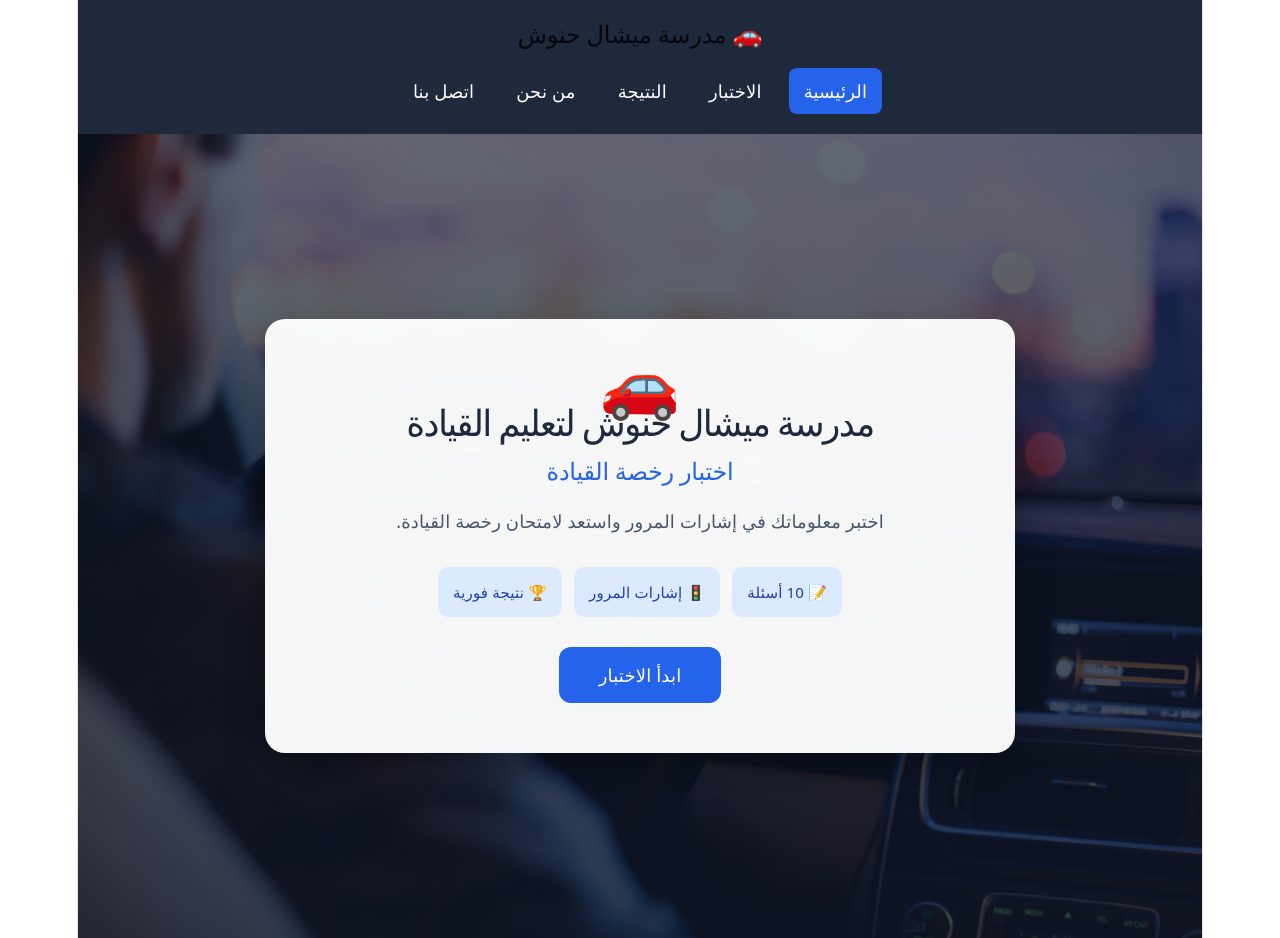
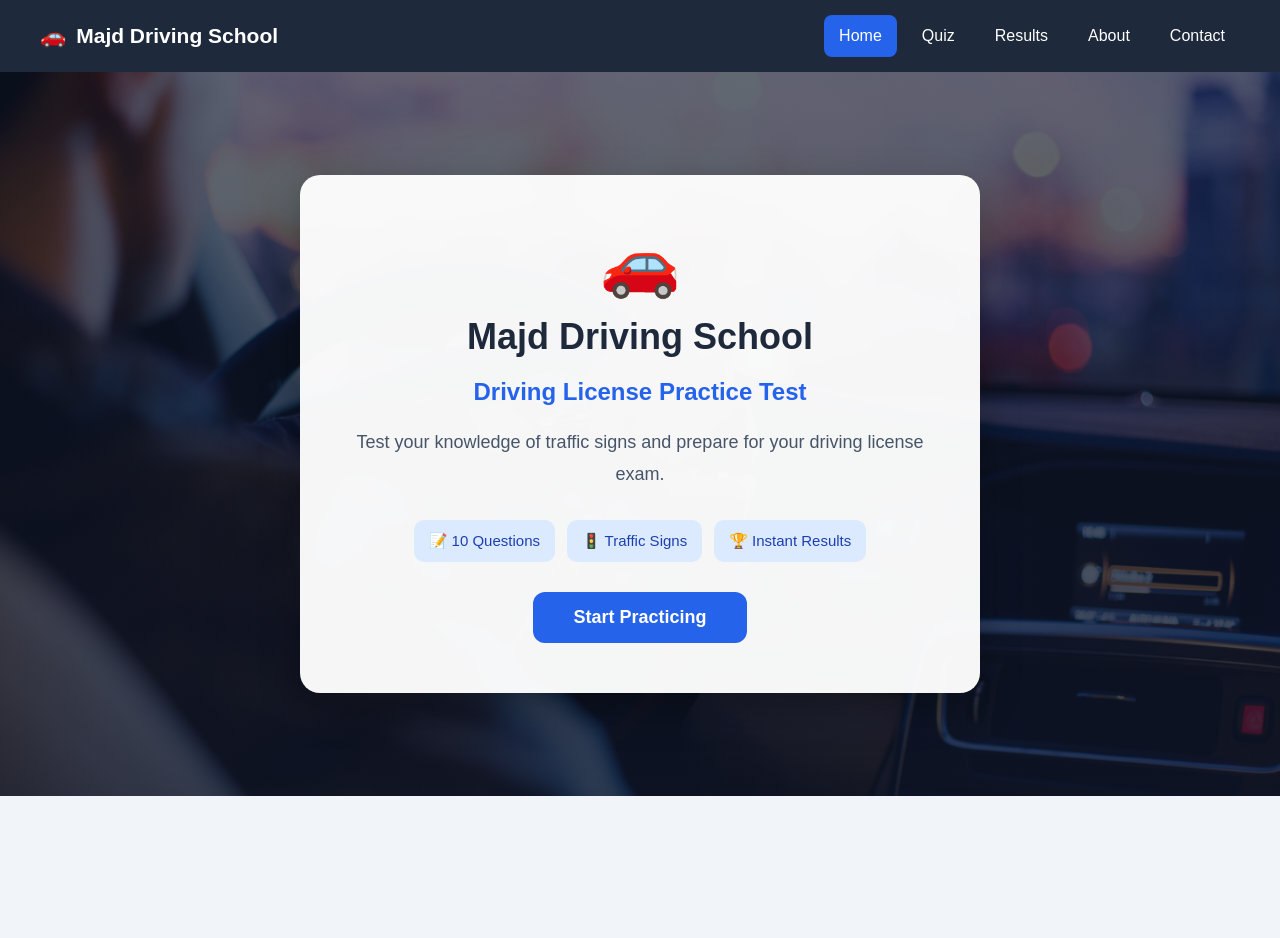
Before and after one commit to majdmouhamma1-rgb/majd-driving-schoolweb2, a React (Vite) app: page / in a window 1280 px wide. After the commit the page ends 800 px from the top, so only its background shows below. Built offline with nearby package versions, Linux system fonts and the light colour scheme.

Commit message:
Update website design

```diff
--- a/src/App.css
+++ b/src/App.css
@@ -1,52 +1,76 @@
 
-.header {
-  background: #1e293b;
-  color: white;
-  padding: 20px;
-  text-align: center;
+* {
+  box-sizing: border-box;
 }
 
-.header h2 {
-  margin: 0 0 20px;
+body {
+  margin: 0;
+  font-family: Arial, sans-serif;
+  background: #f1f5f9;
 }
 
-.header nav {
-  display: flex;
-  justify-content: center;
-  flex-wrap: wrap;
-  gap: 12px;
+.navbar {
+  background: #1e293b;
+  padding: 15px 25px;
 }
 
-.header nav a {
+.navbar-content {
+  max-width: 1200px;
+  margin: auto;
+  display: flex;
+  align-items: center;
+  justify-content: space-between;
+  gap: 20px;
+}
+
+.brand {
+  display: flex;
+  align-items: center;
+  gap: 10px;
   color: white;
   text-decoration: none;
-  padding: 10px 15px;
+  font-size: 21px;
+  font-weight: bold;
+  white-space: nowrap;
+}
+
+.brand span {
+  color: white;
+}
+
+.nav-links {
+  display: flex;
+  align-items: center;
+  gap: 10px;
+}
+
+.nav-links a {
+  color: white;
+  text-decoration: none;
+  padding: 12px 15px;
   border-radius: 8px;
 }
 
-.header nav a:hover {
+.nav-links a:hover {
   background: #334155;
 }
 
-.header nav a.active {
+.nav-links a.active {
   background: #2563eb;
+  color: white;
 }
 
-@media (max-width: 600px) {
-  .header {
-    padding: 15px 10px;
+@media (max-width: 800px) {
+  .navbar-content {
+    flex-direction: column;
   }
 
-  .header h2 {
-    font-size: 20px;
+  .nav-links {
+    justify-content: center;
+    flex-wrap: wrap;
   }
 
-  .header nav {
-    gap: 5px;
-  }
-
-  .header nav a {
-    font-size: 14px;
-    padding: 8px;
+  .nav-links a {
+    padding: 10px;
   }
 }
--- a/src/App.jsx
+++ b/src/App.jsx
@@ -10,16 +10,21 @@ import "./App.css";
 export default function App() {
   return (
     <>
-      <header className="header" dir="rtl">
-        <h2>🚗 مدرسة ميشال حنوش</h2>
+      <header className="navbar">
+        <div className="navbar-content">
+          <NavLink to="/" className="brand">
+            <span>🚗</span>
+            <span>Majd Driving School</span>
+          </NavLink>
 
-        <nav>
-          <NavLink to="/" end>الرئيسية</NavLink>
-          <NavLink to="/quiz">الاختبار</NavLink>
-          <NavLink to="/results">النتيجة</NavLink>
-          <NavLink to="/about">من نحن</NavLink>
-          <NavLink to="/contact">اتصل بنا</NavLink>
-        </nav>
+          <nav className="nav-links">
+            <NavLink to="/" end>Home</NavLink>
+            <NavLink to="/quiz">Quiz</NavLink>
+            <NavLink to="/results">Results</NavLink>
+            <NavLink to="/about">About</NavLink>
+            <NavLink to="/contact">Contact</NavLink>
+          </nav>
+        </div>
       </header>
 
       <Routes>
--- a/src/index.css
+++ b/src/index.css
@@ -1,111 +1,35 @@
-:root {
-  --text: #6b6375;
-  --text-h: #08060d;
-  --bg: #fff;
-  --border: #e5e4e7;
-  --code-bg: #f4f3ec;
-  --accent: #aa3bff;
-  --accent-bg: rgba(170, 59, 255, 0.1);
-  --accent-border: rgba(170, 59, 255, 0.5);
-  --social-bg: rgba(244, 243, 236, 0.5);
-  --shadow:
-    rgba(0, 0, 0, 0.1) 0 10px 15px -3px, rgba(0, 0, 0, 0.05) 0 4px 6px -2px;
 
-  --sans: system-ui, 'Segoe UI', Roboto, sans-serif;
-  --heading: system-ui, 'Segoe UI', Roboto, sans-serif;
-  --mono: ui-monospace, Consolas, monospace;
-
-  font: 18px/145% var(--sans);
-  letter-spacing: 0.18px;
-  color-scheme: light dark;
-  color: var(--text);
-  background: var(--bg);
-  font-synthesis: none;
-  text-rendering: optimizeLegibility;
-  -webkit-font-smoothing: antialiased;
-  -moz-osx-font-smoothing: grayscale;
-
-  @media (max-width: 1024px) {
-    font-size: 16px;
-  }
+* {
+  box-sizing: border-box;
 }
 
-@media (prefers-color-scheme: dark) {
-  :root {
-    --text: #9ca3af;
-    --text-h: #f3f4f6;
-    --bg: #16171d;
-    --border: #2e303a;
-    --code-bg: #1f2028;
-    --accent: #c084fc;
-    --accent-bg: rgba(192, 132, 252, 0.15);
-    --accent-border: rgba(192, 132, 252, 0.5);
-    --social-bg: rgba(47, 48, 58, 0.5);
-    --shadow:
-      rgba(0, 0, 0, 0.4) 0 10px 15px -3px, rgba(0, 0, 0, 0.25) 0 4px 6px -2px;
-  }
-
-  #social .button-icon {
-    filter: invert(1) brightness(2);
-  }
+html,
+body,
+#root {
+  width: 100%;
+  min-height: 100%;
+  margin: 0;
+  padding: 0;
 }
 
 body {
-  margin: 0;
+  font-family: Arial, sans-serif;
+  background-color: #f1f5f9;
 }
 
 #root {
-  width: 1126px;
-  max-width: 100%;
-  margin: 0 auto;
-  text-align: center;
-  border-inline: 1px solid var(--border);
-  min-height: 100svh;
-  display: flex;
-  flex-direction: column;
-  box-sizing: border-box;
+  max-width: none;
+  margin: 0;
+  padding: 0;
 }
 
-h1,
-h2 {
-  font-family: var(--heading);
-  font-weight: 500;
-  color: var(--text-h);
+button,
+input,
+textarea {
+  font-family: inherit;
 }
 
-h1 {
-  font-size: 56px;
-  letter-spacing: -1.68px;
-  margin: 32px 0;
-  @media (max-width: 1024px) {
-    font-size: 36px;
-    margin: 20px 0;
-  }
+button,
+a {
+  cursor: pointer;
 }
-h2 {
-  font-size: 24px;
-  line-height: 118%;
-  letter-spacing: -0.24px;
-  margin: 0 0 8px;
-  @media (max-width: 1024px) {
-    font-size: 20px;
-  }
-}
-p {
-  margin: 0;
-}
-
-code,
-.counter {
-  font-family: var(--mono);
-  display: inline-flex;
-  border-radius: 4px;
-  color: var(--text-h);
-}
-
-code {
-  font-size: 15px;
-  line-height: 135%;
-  padding: 4px 8px;
-  background: var(--code-bg);
-}
--- a/src/pages/Home.jsx
+++ b/src/pages/Home.jsx
@@ -4,27 +4,27 @@ import "../css/Home.css";
 
 export default function Home() {
   return (
-    <main className="home" dir="rtl">
+    <main className="home">
       <div className="home-card">
         <div className="home-icon">🚗</div>
 
-        <h1>مدرسة ميشال حنوش لتعليم القيادة</h1>
+        <h1>Majd Driving School</h1>
 
-        <h2>اختبار رخصة القيادة</h2>
+        <h2>Driving License Practice Test</h2>
 
         <p>
-          اختبر معلوماتك في إشارات المرور
-          واستعد لامتحان رخصة القيادة.
+          Test your knowledge of traffic signs and
+          prepare for your driving license exam.
         </p>
 
         <div className="home-info">
-          <span>📝 10 أسئلة</span>
-          <span>🚦 إشارات المرور</span>
-          <span>🏆 نتيجة فورية</span>
+          <span>📝 10 Questions</span>
+          <span>🚦 Traffic Signs</span>
+          <span>🏆 Instant Results</span>
         </div>
 
         <Link to="/quiz" className="start-btn">
-          ابدأ الاختبار
+          Start Practicing
         </Link>
       </div>
     </main>
```
